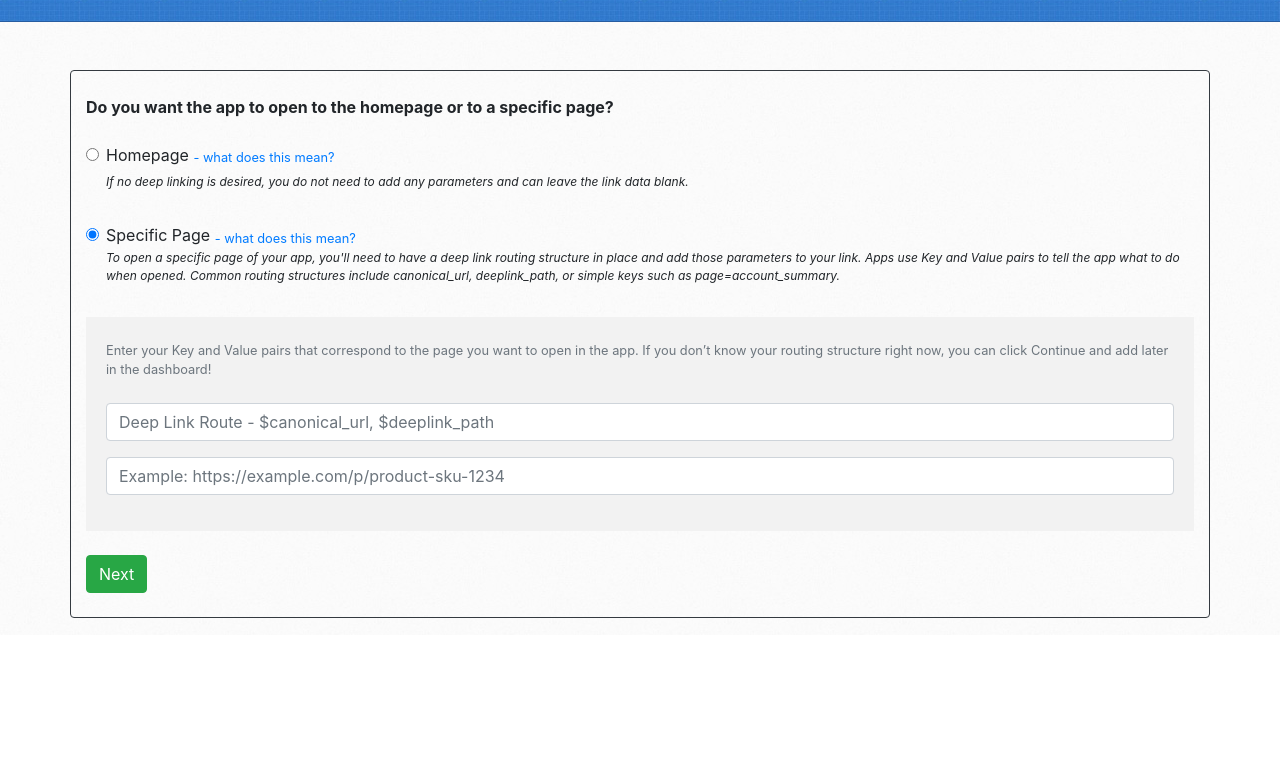
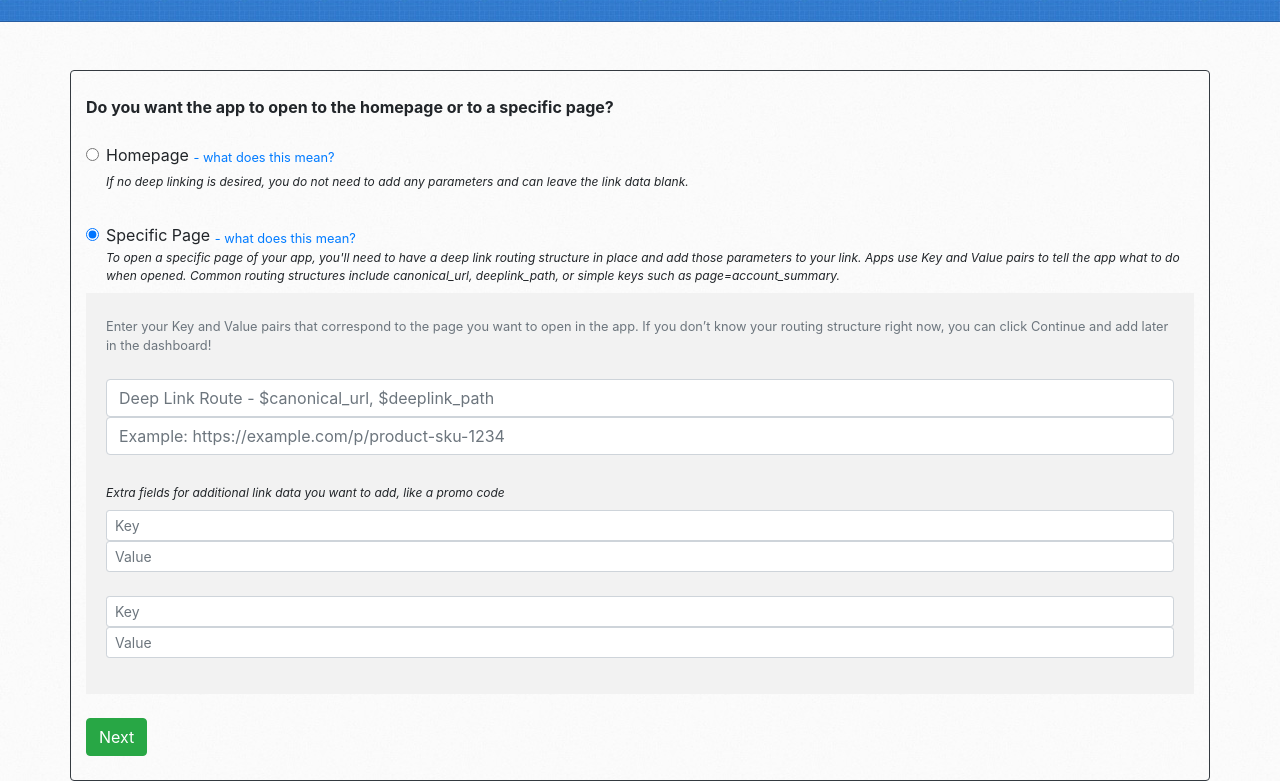
Before and after one commit to branch-makealink/branch-makealink.github.io, a plain HTML site: page quick-links-2.html in a window 1280 px wide. Both pictures are taken after a click on the radio button 92 px from the left and 399 px from the top of the page. Shown: the part 165-946 px from the top of the page. Before the commit the page ends 800 px from the top, so only its background shows below. Drawn offline with nearby package versions, Linux system fonts and the light colour scheme.

Commit message:
added extra fields

```diff
--- a/quick-links-2.html
+++ b/quick-links-2.html
@@ -47,15 +47,19 @@
         <br>
         <label id="summary">To open a specific page of your app, you'll need to have a deep link routing structure in place and add those parameters to your link. Apps use Key and Value pairs to tell the app what to do when opened.
           Common routing structures include canonical_url, deeplink_path, or simple keys such as page=account_summary.</label>
-      </div><br>
+      </div>
       <form class="key-value-form-container">
         <div class="form-group" id="keyvaluepairtextfields">
           <small class="form-text text-muted">Enter your Key and Value pairs that correspond to the page you want to open in the app.
           If you don’t know your routing structure right now, you can click Continue and add later in the dashboard!</small><br>
           <input type="value" class="form-control" id="exampleInputEmail1" aria-describedby="emailHelp" placeholder="Deep Link Route - $canonical_url, $deeplink_path">
-        </div>
-        <div class="form-group" id="keyvaluepairtextfields2">
           <input type="value" class="form-control" id="exampleInputPassword1" placeholder="Example: https://example.com/p/product-sku-1234">
+          <br>
+          <label id="summary">Extra fields for additional link data you want to add, like a promo code</label>
+          <input class="form-control form-control-sm" type="text" placeholder="Key">
+          <input class="form-control form-control-sm" type="text" placeholder="Value"><br>
+          <input class="form-control form-control-sm" type="text" placeholder="Key">
+          <input class="form-control form-control-sm" type="text" placeholder="Value">
         </div>
       </form><br>
       <button type="button" class="btn btn-success" onclick="quickLinkNext()">Next</button><br><br>
```
